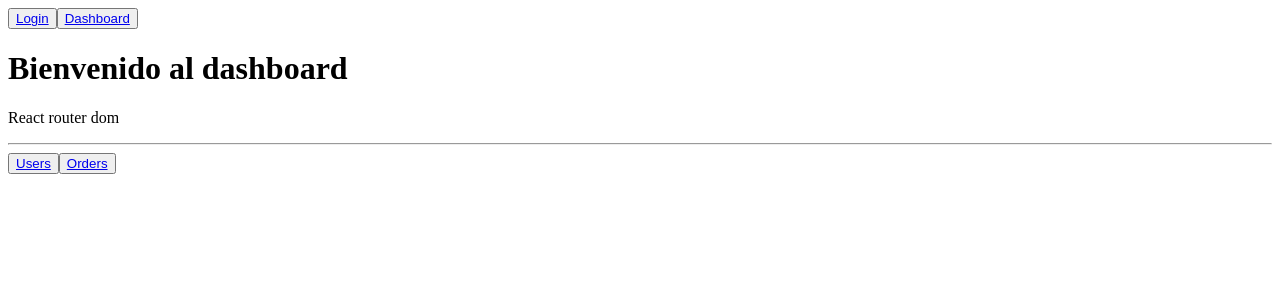
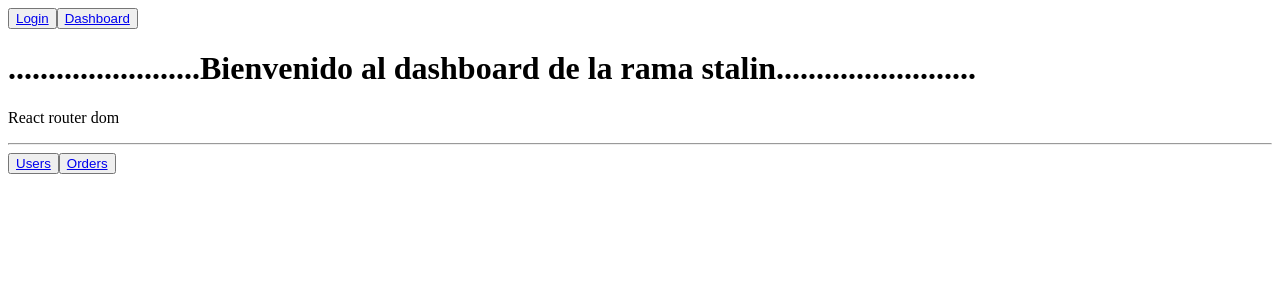
Before and after one commit to Velchael/ruta23, a React (Create React App) app: page /react-dummy/dashboard in a window 1280 px wide. Shown: the top 300 px of the page. Built offline with nearby package versions, Linux system fonts and the light colour scheme.

Commit message:
modifiquei o mensage em Dashboard.js

```diff
--- a/src/pages/Dashboard.js
+++ b/src/pages/Dashboard.js
@@ -12,7 +12,7 @@ function Dashboard() {
     }
     return (
         <div >
-            <h1>Bienvenido al dashboard</h1>
+            <h1>........................Bienvenido al dashboard de la rama stalin.........................</h1>
             <p>React router dom</p>
             <hr />
             <div>
```
